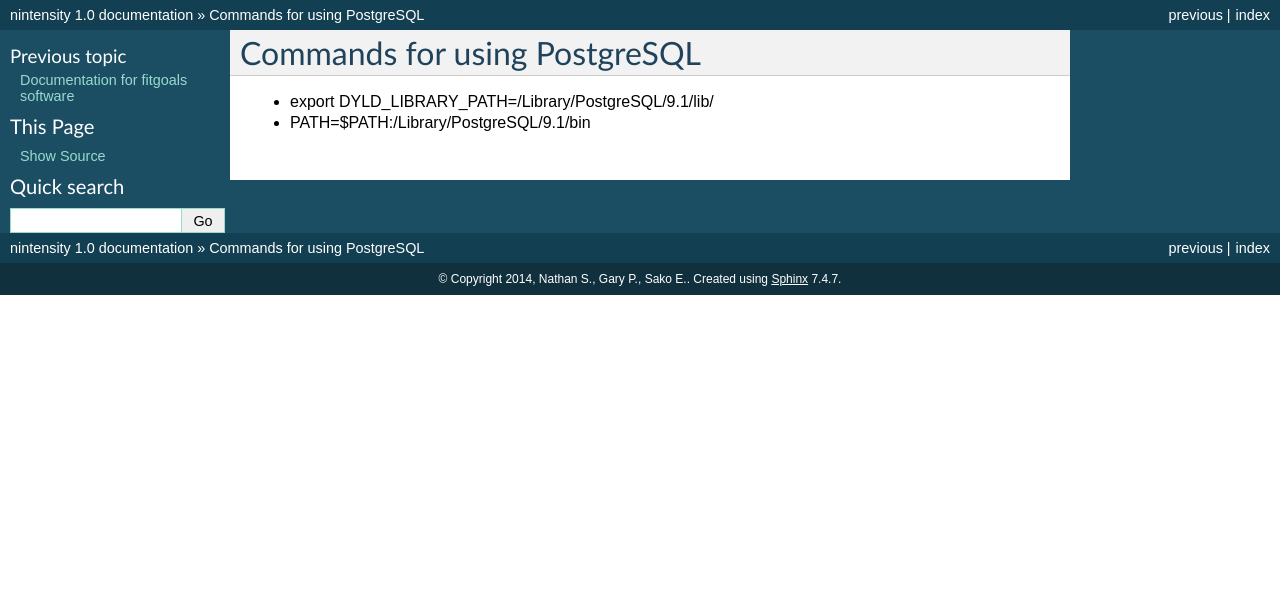
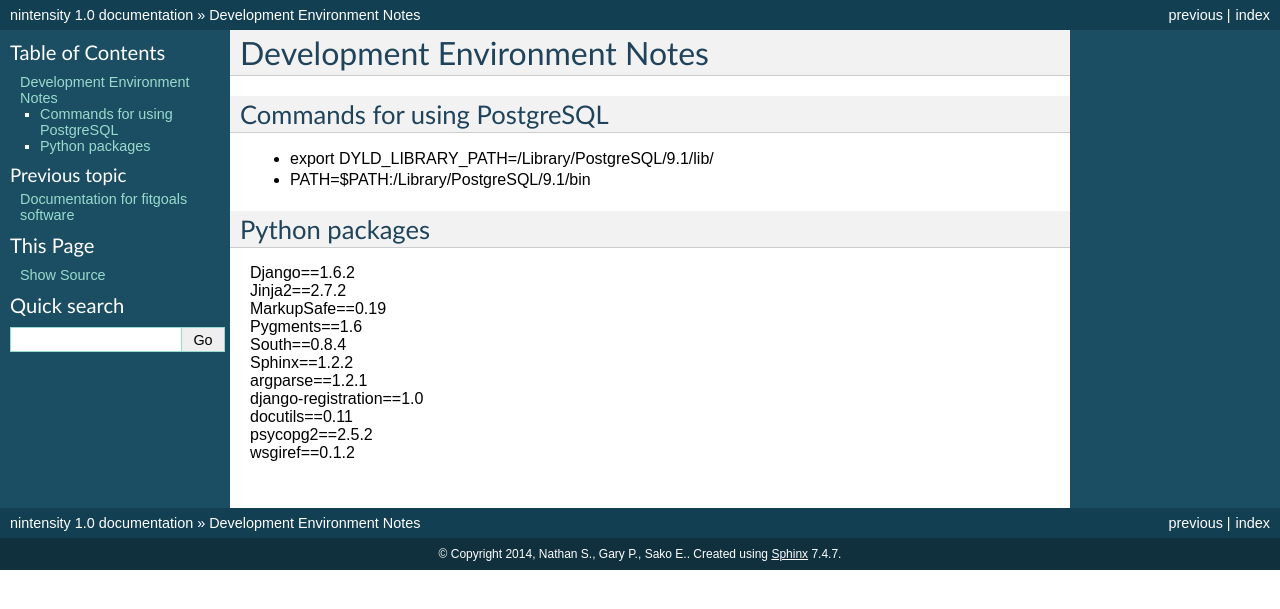
Before and after one commit to sakoe/nintensity, a Sphinx documentation site: the page built from nintensity/doc/source/postgresql.rst, in a window 1280 px wide. Shown: the top 609 px of the page. Built offline with Sphinx 7.4.7, drawn with Linux system fonts in a browser that asks for light colours.

Commit message:
Add current output from pip freeze

```diff
--- a/nintensity/doc/source/postgresql.rst
+++ b/nintensity/doc/source/postgresql.rst
@@ -1,4 +1,21 @@
+Development Environment Notes
+*****************************
+
 Commands for using PostgreSQL
 ==============================
 * export DYLD_LIBRARY_PATH=/Library/PostgreSQL/9.1/lib/
 * PATH=$PATH:/Library/PostgreSQL/9.1/bin
+
+Python packages
+===============
+| Django==1.6.2
+| Jinja2==2.7.2
+| MarkupSafe==0.19
+| Pygments==1.6
+| South==0.8.4
+| Sphinx==1.2.2
+| argparse==1.2.1
+| django-registration==1.0
+| docutils==0.11
+| psycopg2==2.5.2
+| wsgiref==0.1.2
```
